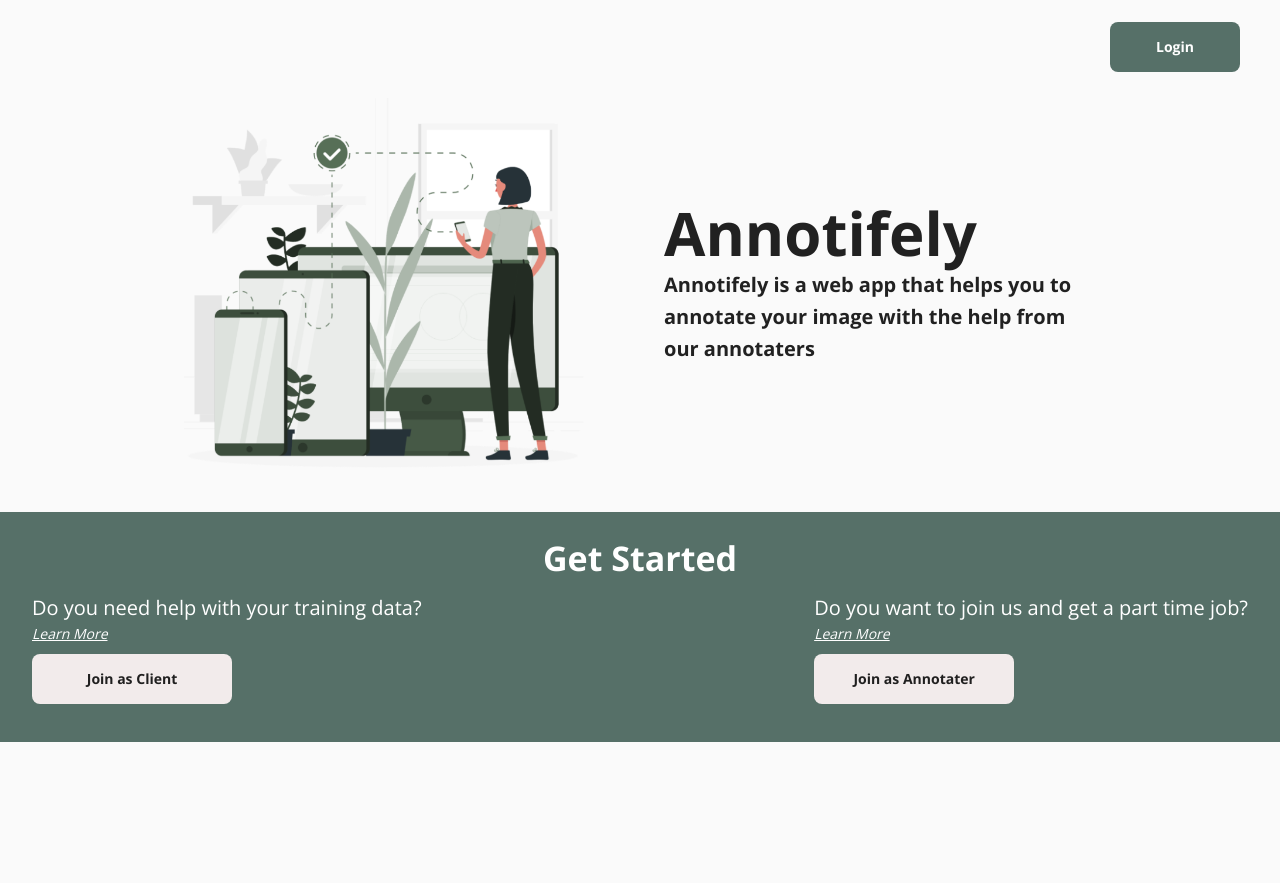
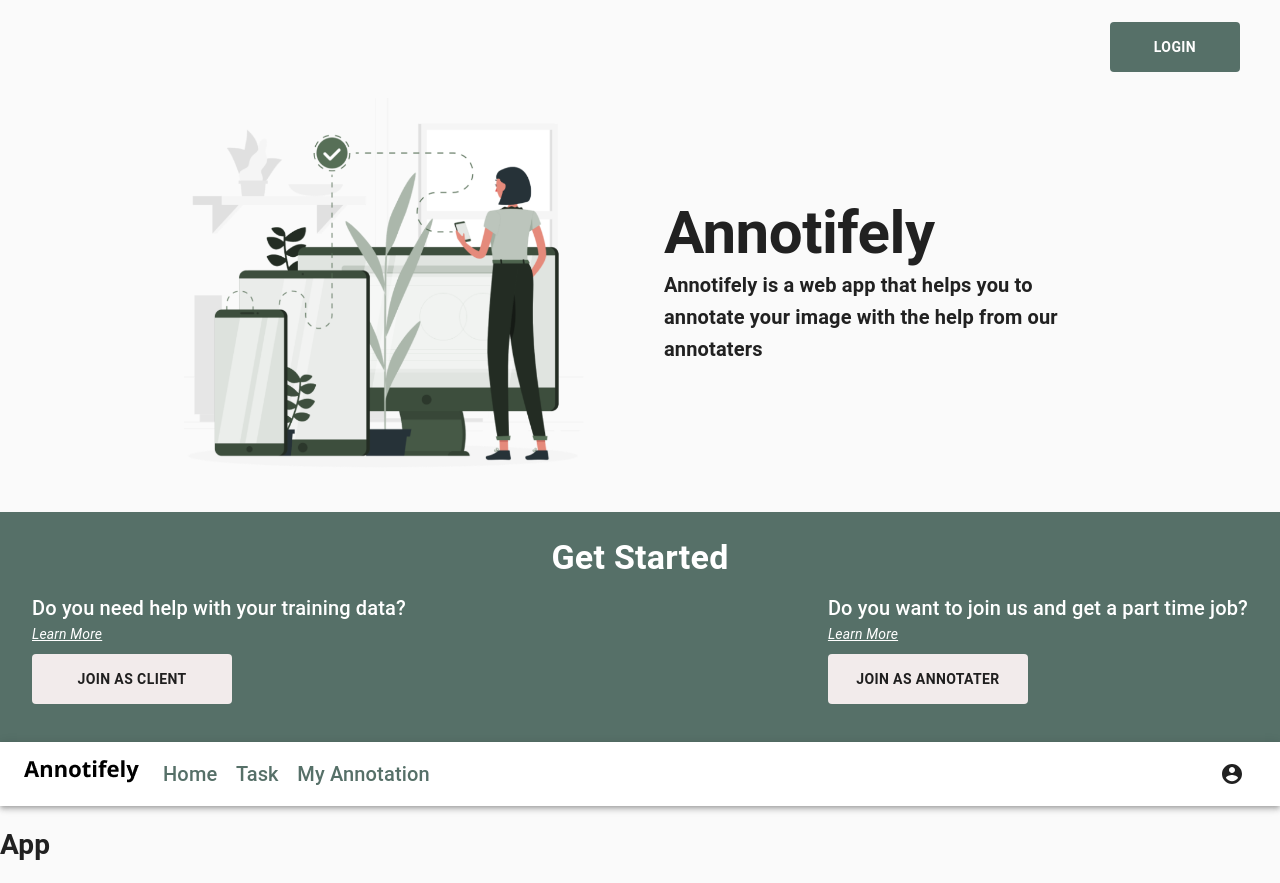
Before and after one commit to nadirasya/annotifely, a React (Create React App) app in the folder client/: page / in a window 1280 px wide. Before the commit the page ends 800 px from the top, so only its background shows below. Built offline with nearby package versions, Linux system fonts and the light colour scheme.

Commit message:
navigation bar for all user types

```diff
--- a/client/package.json
+++ b/client/package.json
@@ -4,6 +4,7 @@
   "private": true,
   "dependencies": {
     "@material-ui/core": "^4.11.4",
+    "@material-ui/icons": "^4.11.2",
     "@testing-library/jest-dom": "^5.12.0",
     "@testing-library/react": "^11.2.7",
     "@testing-library/user-event": "^12.8.3",
--- a/client/src/App.js
+++ b/client/src/App.js
@@ -1,11 +1,18 @@
 import React from 'react';
 import Router from './Router';
+import { ThemeProvider } from '@material-ui/core';
+
+import Navbar from './components/Navbar/Navbar';
+import theme from './theme';
 
 const App = () => {
+
     return (
-        <div>
+        <ThemeProvider theme={theme}>
             <Router />
-        </div>
+            <Navbar />
+            <h1>App</h1>
+        </ThemeProvider>
     );
 }
 
--- /dev/null
+++ b/client/src/components/Navbar/Navbar.js
@@ -0,0 +1,88 @@
+import React, { useState } from 'react';
+import { AppBar, Typography, Toolbar, Button, IconButton, Menu, MenuItem } from '@material-ui/core';
+import MenuIcon from '@material-ui/icons/Menu';
+import AccountCircle from '@material-ui/icons/AccountCircle';
+
+import useStyles from './styles';
+import logoSmall from '../images/logoSmall.png';
+
+const Navbar = () => {
+    const classes = useStyles();
+    const [userRole, setUserRole] = useState('annotater');
+    const [anchorEl, setAnchorEl] = useState(null);
+    const open = Boolean(anchorEl);
+
+    const handleMenu = (event) => {
+      setAnchorEl(event.currentTarget);
+    };
+
+    const handleClose = () => {
+      setAnchorEl(null);
+    };
+
+
+  return (
+    <div className={classes.root}>
+      <AppBar position="static" color="secondary">
+        <Toolbar>
+          <div className={classes.logoContainer}>
+            <img src={logoSmall} alt="logo" className={classes.logo} />
+          </div>
+          <div className={classes.buttonContainer}>
+            { userRole === 'annotater' ?
+              <div>
+                <Button color="primary">
+                  <Typography variant="h6" className={classes.navigationLink}>
+                      Home
+                  </Typography>
+                </Button>
+                <Button color="primary">
+                  <Typography variant="h6" className={classes.navigationLink}>
+                      Task
+                  </Typography>
+                </Button>
+                <Button color="primary">
+                  <Typography variant="h6" className={classes.navigationLink}>
+                      My Annotation
+                  </Typography>
+                </Button>
+              </div>
+              : null
+            }
+          </div>
+          <div>
+              <IconButton
+                aria-label="account of current user"
+                aria-controls="menu-appbar"
+                aria-haspopup="true"
+                onClick={handleMenu}
+                color="inherit"
+              >
+                <AccountCircle />
+              </IconButton>
+              <Menu
+                id="menu-appbar"
+                anchorEl={anchorEl}
+                anchorOrigin={{
+                  vertical: 'top',
+                  horizontal: 'right',
+                }}
+                keepMounted
+                transformOrigin={{
+                  vertical: 'top',
+                  horizontal: 'right',
+                }}
+                open={open}
+                onClose={handleClose}
+              >
+                <MenuItem onClick={handleClose}>Profile</MenuItem>
+                <MenuItem onClick={handleClose}>Logout</MenuItem>
+              </Menu>
+            </div>
+        </Toolbar>
+      </AppBar>
+    </div>
+    )
+}
+
+export default Navbar;
--- /dev/null
+++ b/client/src/components/Navbar/styles.js
@@ -0,0 +1,20 @@
+import { makeStyles } from '@material-ui/core';
+
+export default makeStyles((theme) => ({
+    root: {
+        flexGrow: 1,
+      },
+      logoContainer: {
+        marginRight: theme.spacing(2),
+      },
+      buttonContainer: {
+        flexGrow: 1,
+      },
+      logo: {
+        maxWidth: '160',
+      },
+      navigationLink: {
+        textTransform: 'none'
+    }
+
+}))
--- /dev/null
+++ b/client/src/theme.js
@@ -0,0 +1,16 @@
+import React from 'react';
+import { createMuiTheme } from '@material-ui/core';
+
+const theme = createMuiTheme({
+    palette: {
+        primary: {
+            main: "#567068"
+        },
+        secondary: {
+            main: "#FFFFFF"
+        },
+
+    }
+})
+
+export default theme;
```
Also changed, not shown: client/src/components/images/logoSmall.png (added), 1 other file (tests, documents, lock files or other folders).
